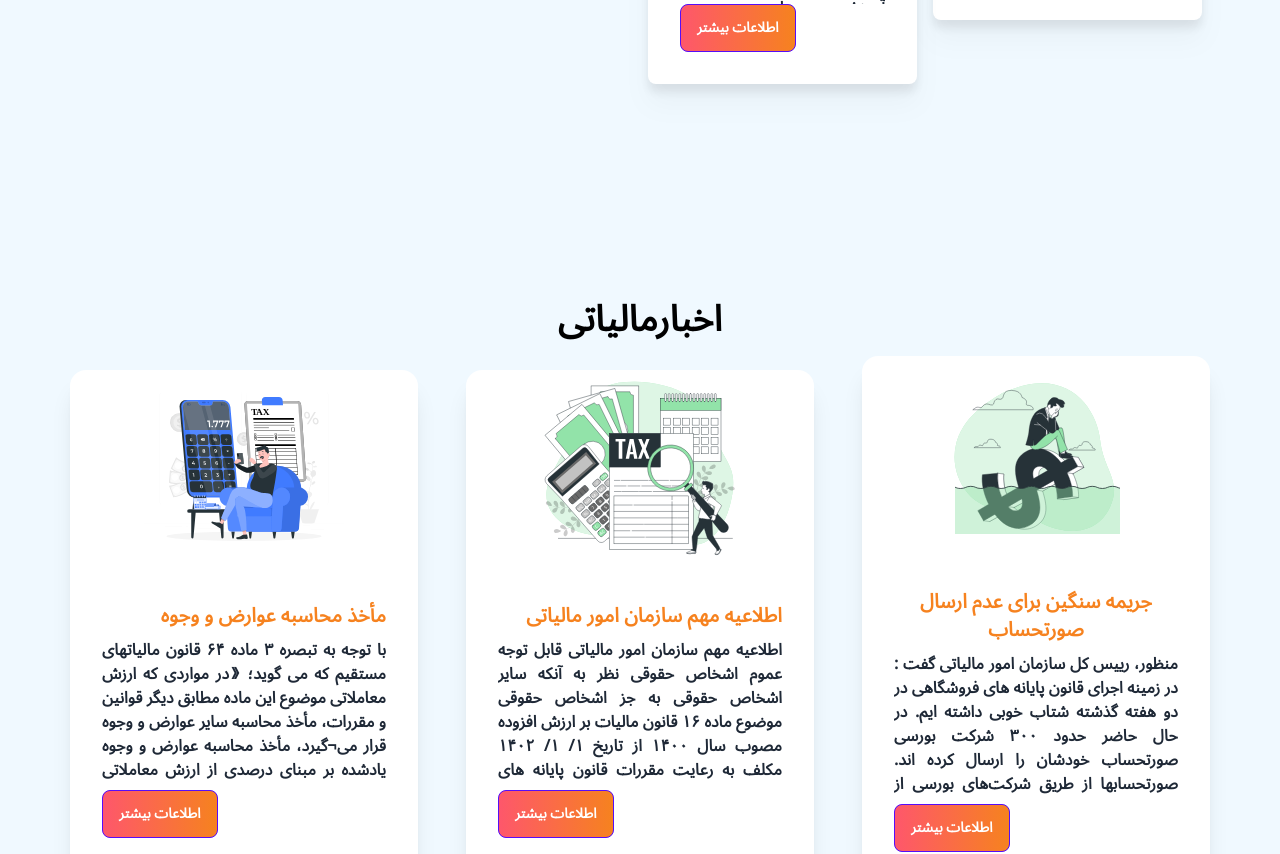
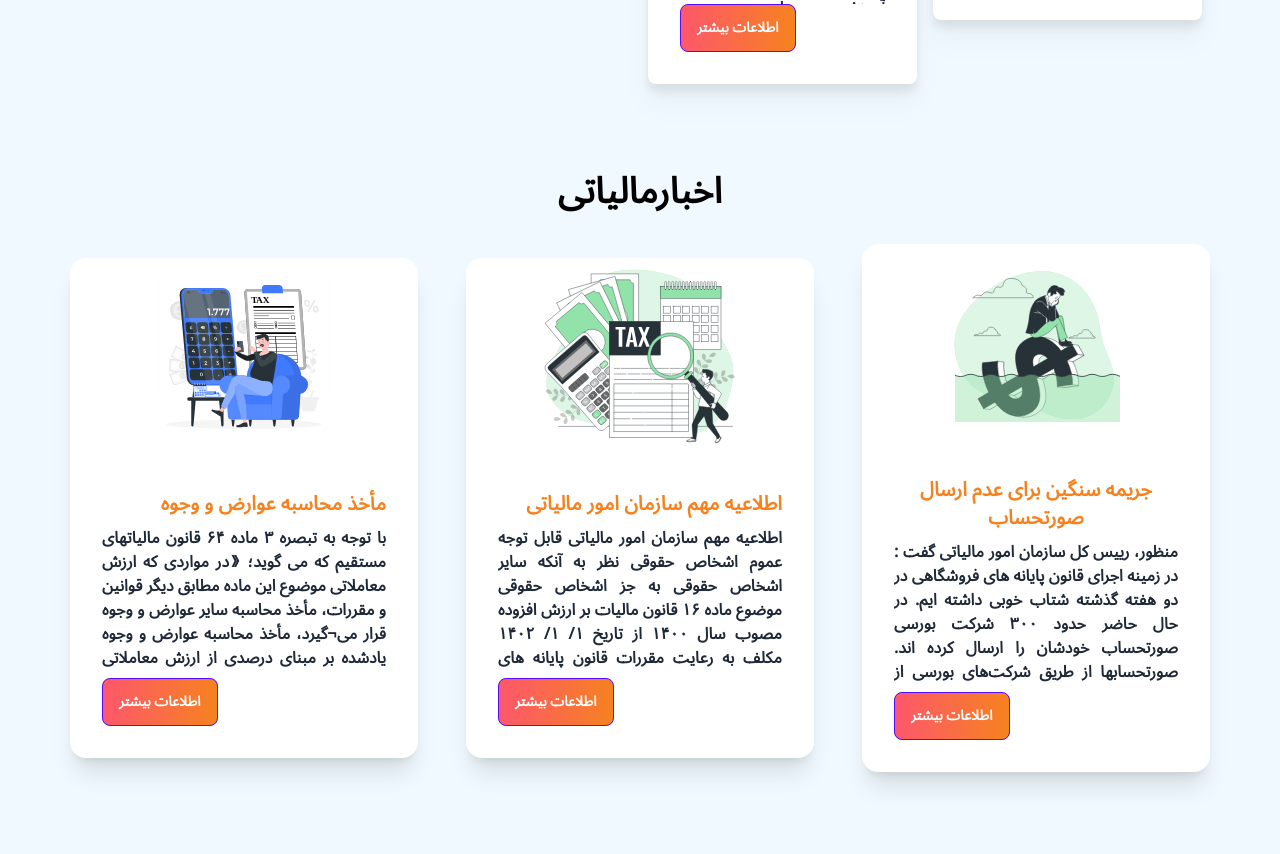
Before and after one commit to Mansour-VN/DianHamrah, a Next.js app: page / in a window 1280 px wide. Shown: the part 1080-1934 px from the top of the page. Built offline with nearby package versions, Linux system fonts and the light colour scheme.

Commit message:
refactor: style Padding in section taxNews

```diff
--- a/src/pages/HomePage/taxNews.tsx
+++ b/src/pages/HomePage/taxNews.tsx
@@ -3,8 +3,8 @@ import {News} from "../../../public/Constants/dummy";
 
 const Section8 = () => {
     return (
-        <div id="sec8" className="w-full flex flex-col items-center relative z-0 py-40">
-            <h1 className="text-4xl font-bold	text-center	m-4 sticky w-full text-black">اخبارمالیاتی </h1>
+        <div id="sec8" className="w-full flex flex-col items-center relative z-0 pt-4">
+            <h1 className="text-4xl font-bold py-4	text-center	m-4 sticky w-full text-black">اخبارمالیاتی </h1>
             <div className="container">
                 <div className="flex md:flex-row  md:gap-12 justify-center font-bold flex-col items-center">
                     {News.map((New) => (
```
